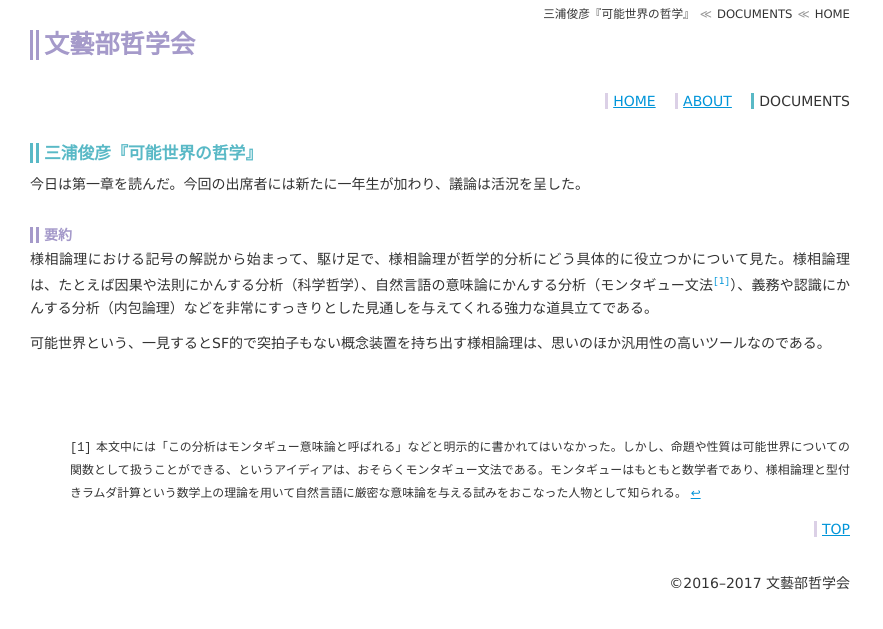
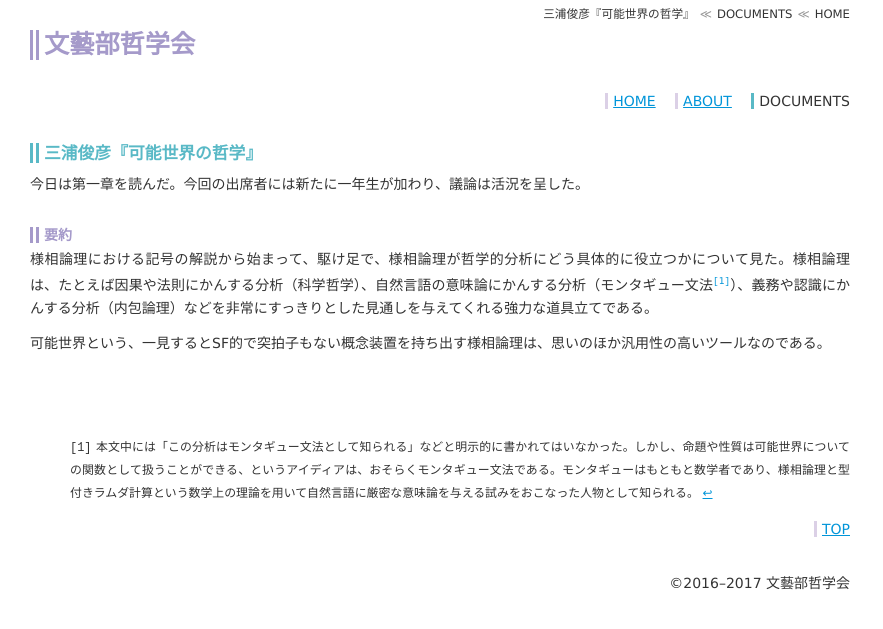
Before and after one commit to qdaibungei/philosophy, a Jekyll site: the page built from docs/_posts/2017-07-17-philo.md, in a window 1280 px wide. Shown: the top 629 px of the page, without its empty margins (0-883 px from the left). Built offline with Jekyll 4.4.1, drawn with Linux system fonts in a browser that asks for light colours.

Commit message:
fix typo

```diff
--- a/docs/_posts/2017-07-17-philo.md
+++ b/docs/_posts/2017-07-17-philo.md
@@ -13,4 +13,4 @@ date:   2017-07-17
 
 可能世界という、一見するとSF的で突拍子もない概念装置を持ち出す様相論理は、思いのほか汎用性の高いツールなのである。
 
-[^1]: 本文中には「この分析はモンタギュー意味論と呼ばれる」などと明示的に書かれてはいなかった。しかし、命題や性質は可能世界についての関数として扱うことができる、というアイディアは、おそらくモンタギュー文法である。モンタギューはもともと数学者であり、様相論理と型付きラムダ計算という数学上の理論を用いて自然言語に厳密な意味論を与える試みをおこなった人物として知られる。
+[^1]: 本文中には「この分析はモンタギュー文法として知られる」などと明示的に書かれてはいなかった。しかし、命題や性質は可能世界についての関数として扱うことができる、というアイディアは、おそらくモンタギュー文法である。モンタギューはもともと数学者であり、様相論理と型付きラムダ計算という数学上の理論を用いて自然言語に厳密な意味論を与える試みをおこなった人物として知られる。
```
